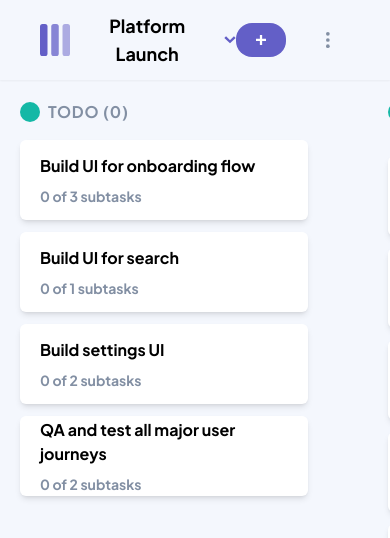
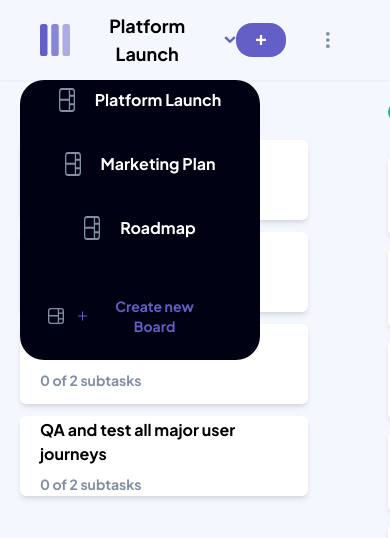
Before and after one commit to danielgen01/kanbanboard-frontend, a React (Vite) app: page / in a window 390 px wide. Both pictures are taken after a click on the button "Platform Launch". Shown: the top 538 px of the page. Built offline with nearby package versions, Linux system fonts and the light colour scheme.

Commit message:
switch between boards now also on mobile possible

```diff
--- a/src/components/MainLayout/Sidebar.tsx
+++ b/src/components/MainLayout/Sidebar.tsx
@@ -12,7 +12,6 @@ import iconDark from "../../../assets/icon-dark-theme.svg"
 import iconShowSidebar from "../../../assets/icon-show-sidebar.svg"
 import iconHideSidebar from "../../../assets/icon-hide-sidebar.svg"
 import CustomBoardName from "../reusable/CustomBoardName"
-import { setCurrentBoardName } from "../../Redux/features/currentBoard/currentBoardSlice"
 
 const Sidebar: React.FC = () => {
   const data = useSelector((state: RootState) => state.data)
--- a/src/components/Navbar/Navbar.tsx
+++ b/src/components/Navbar/Navbar.tsx
@@ -11,9 +11,11 @@ import { toggleEditBoardForm } from "../../Redux/features/EditBoardForm/EditBoar
 import { toggleDeleteBoardForm } from "../../Redux/features/DeleteBoardForm/DeleteBoardFormSlice"
 import { useAppDispatch, useAppSelector } from "../../Redux/store"
 import { RootState } from "../../Redux/rootReducer"
+import SelectBoardFormMobile from "./SelectBoardFormMobile"
 
 const Navbar = () => {
   const [isEllipsDropDownOpen, setIsEllipsDropDownOpen] = useState(false)
+  const [isSelectBoardOpen, setIsSelectBoardOpen] = useState(false)
 
   const handleToggleEditBoardForm = () => {
     dispatch(toggleEditBoardForm())
@@ -22,6 +24,9 @@ const Navbar = () => {
 
   const openDropDown = () => {
     setIsEllipsDropDownOpen(!isEllipsDropDownOpen)
+  }
+  const toggleSelectBoardForm = () => {
+    setIsSelectBoardOpen(!isSelectBoardOpen)
   }
   const isTaskFormOpen = useAppSelector(
     (state: RootState) => state.newTaskForm.isTaskFormOpen
@@ -50,14 +55,17 @@ const Navbar = () => {
         <figure className="logo-ctn">
           <img src={logomobile} className="h-8 md:hidden" alt="logo" />
         </figure>
-        <button className="chosen-board ml-2 flex items-center gap-2 md:cursor-default">
+        <button
+          className="chosen-board ml-2 flex items-center gap-2 md:cursor-default"
+          onClick={toggleSelectBoardForm}
+        >
           <h1
             className="font-bold text-lg
            dark:text-white"
           >
             {currentBoard}
           </h1>
-          <img src={chevrondown} className="h-2 md:hidden" alt="chevron down" />
+          <img src={chevrondown} className="h-2 md:hidden" alt="chevron down"/>
         </button>
         <div className="top-right-icons ml-auto flex  items-center gap-5">
           <button
@@ -96,6 +104,10 @@ const Navbar = () => {
           </div>
         </form>
       </section>
+      <SelectBoardFormMobile
+        isSelectBoardOpen={isSelectBoardOpen}
+        setIsSelectBoardOpen={setIsSelectBoardOpen}
+      />
     </nav>
   )
 }
--- /dev/null
+++ b/src/components/Navbar/SelectBoardFormMobile.tsx
@@ -0,0 +1,63 @@
+import React, { useState } from "react"
+import { useAppSelector, useAppDispatch } from "../../Redux/store"
+import { RootState } from "../../Redux/rootReducer"
+import { AiOutlinePlus } from "react-icons/ai"
+import boardicon from "../../../assets/icon-board.svg"
+import { toggleAddBoardForm } from "../../Redux/features/NewBoardForm/NewBoardFormSlice"
+import { setCurrentBoardName } from "../../Redux/features/currentBoard/currentBoardSlice"
+
+type props = {
+  isSelectBoardOpen: boolean
+  setIsSelectBoardOpen: any
+}
+
+const SelectBoardFormMobile: React.FC<props> = ({
+  isSelectBoardOpen,
+  setIsSelectBoardOpen,
+}) => {
+  const data = useAppSelector((state: RootState) => state.data)
+
+  const dispatch = useAppDispatch()
+
+  return (
+    <div
+      className={`boards-dropdown-mobile
+      bg-darkest-black w-60 min-h-[200px]
+       rounded-3xl absolute px-2 ${
+         isSelectBoardOpen ? "block" : "hidden"
+       } md:hidden`}
+    >
+      <div
+        className="flex flex-col justify-center
+         w-full items-center gap-10 py-2"
+      >
+        {data.boards.map((board) => (
+          <div
+            key={board.name}
+            className="flex justify-center gap-5 w-full"
+            onClick={() => {
+              dispatch(setCurrentBoardName(board.name))
+              setIsSelectBoardOpen(!isSelectBoardOpen)
+            }}
+          >
+            <img src={boardicon} alt="logo" className="fill-dark-purple" />
+            <button className="text-white font-bold">{board.name}</button>
+          </div>
+        ))}
+        <button
+          className="flex items-center px-10 py-4 rounded-3xl -ml-5 gap-3
+         font-bold text-sm"
+          onClick={() => dispatch(toggleAddBoardForm())}
+        >
+          <img src={boardicon} alt="logo" className="fill-dark-purple" />
+          <span className="flex items-center gap-2 text-dark-purple">
+            {" "}
+            <AiOutlinePlus /> Create new Board
+          </span>
+        </button>
+      </div>
+    </div>
+  )
+}
+
+export default SelectBoardFormMobile
```
